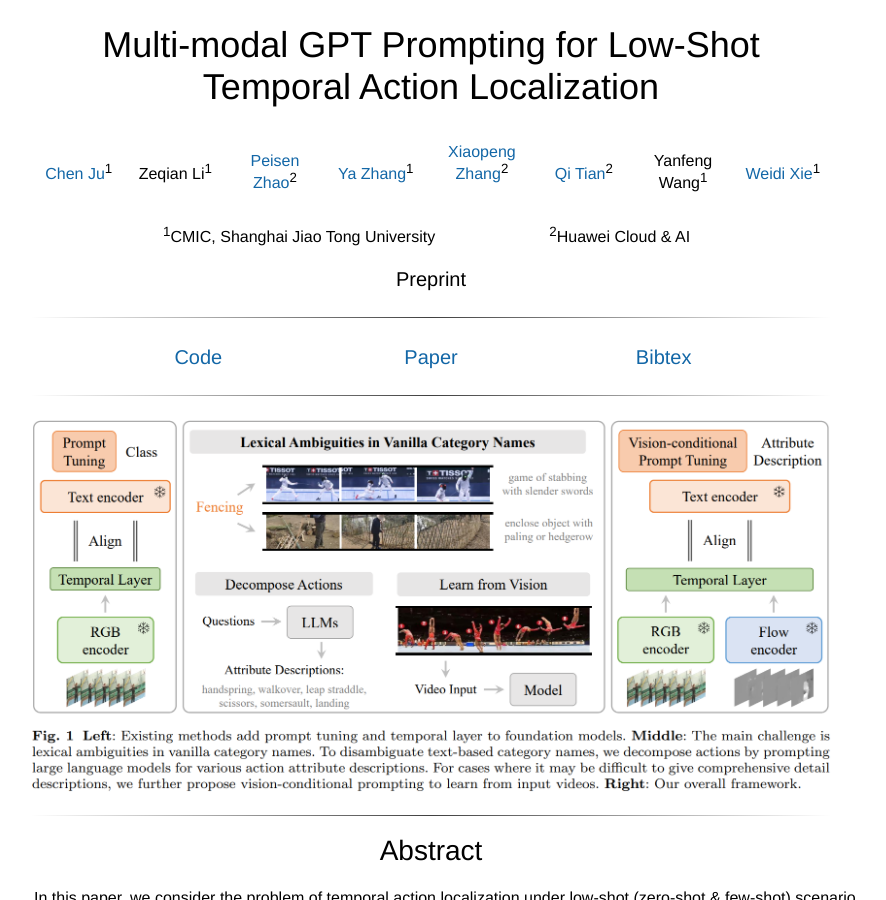
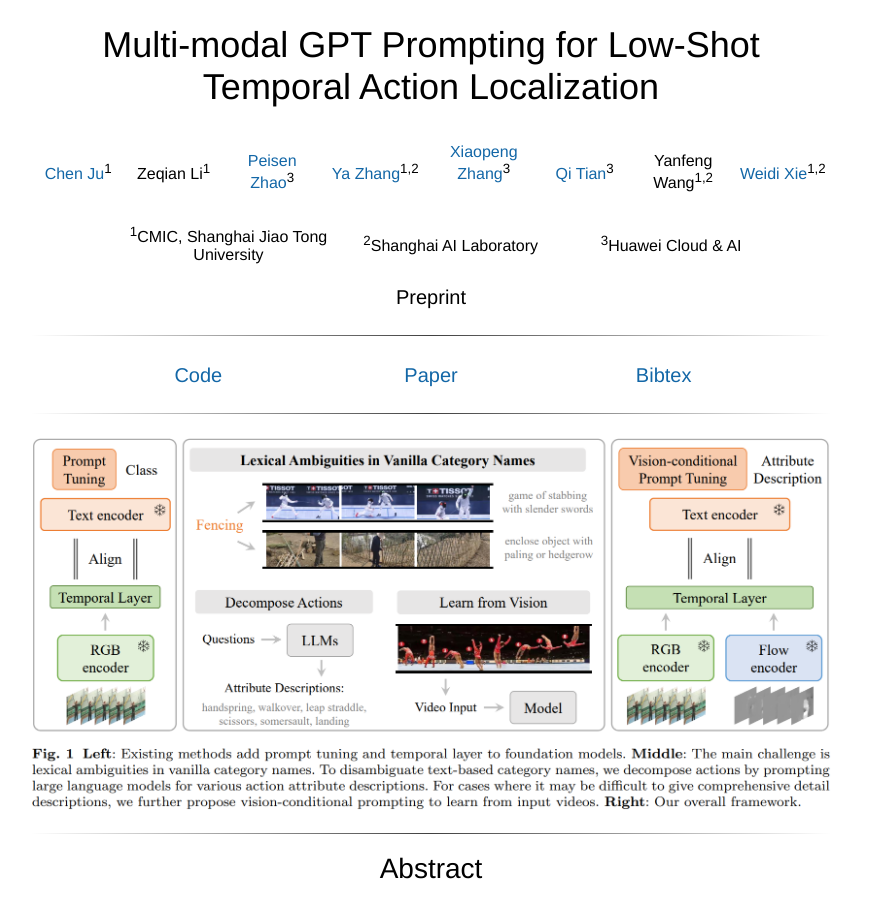
Before and after one commit to ju-chen/Voide1220.github.io, a Jekyll site: the page GPT_prompt/index.html, which Jekyll copies as it is, in a window 1280 px wide and 900 px high. Shown: the whole window, without its empty margins (209-1095 px from the left). Built offline with Jekyll 4.4.1, drawn with Linux system fonts in a browser that asks for light colours; some web fonts are replaced.

Commit message:
Update index.html

```diff
--- a/GPT_prompt/index.html
+++ b/GPT_prompt/index.html
@@ -187,19 +187,19 @@
                 </td>
                     <td align="center" width="160px">
               <center>
-                <span style="font-size:16px"><a href="https://scholar.google.com.hk/citations?user=hCr8Km8AAAAJ&hl=zh-CN&oi=ao">Peisen Zhao</a><sup>2</sup></span>
+                <span style="font-size:16px"><a href="https://scholar.google.com.hk/citations?user=hCr8Km8AAAAJ&hl=zh-CN&oi=ao">Peisen Zhao</a><sup>3</sup></span>
                 </center>
 
                 </td>
                     <td align="center" width="160px">
 	            <center>
-                <span style="font-size:16px"><a href="https://mediabrain.sjtu.edu.cn/yazhang/">Ya Zhang</a><sup>1</sup></span>
+                <span style="font-size:16px"><a href="https://mediabrain.sjtu.edu.cn/yazhang/">Ya Zhang</a><sup>1,2</sup></span>
                 </center>
 
                 </td>
                     <td align="center" width="160px">
               <center>
-                <span style="font-size:16px"><a href="https://scholar.google.com.hk/citations?user=Ud6aBAcAAAAJ&hl=zh-CN&oi=ao">Xiaopeng Zhang</a><sup>2</sup></span>
+                <span style="font-size:16px"><a href="https://scholar.google.com.hk/citations?user=Ud6aBAcAAAAJ&hl=zh-CN&oi=ao">Xiaopeng Zhang</a><sup>3</sup></span>
                 </center>
 
 		<br/>
@@ -207,19 +207,19 @@
                 </td>
                     <td align="center" width="160px">
               <center>
-                <span style="font-size:16px"><a href="https://scholar.google.com.hk/citations?user=61b6eYkAAAAJ&hl=zh-CN">Qi Tian</a><sup>2</sup></span>
+                <span style="font-size:16px"><a href="https://scholar.google.com.hk/citations?user=61b6eYkAAAAJ&hl=zh-CN">Qi Tian</a><sup>3</sup></span>
                 </center>
 
 		</td>
                     <td align="center" width="160px">
               <center>
-                <span style="font-size:16px">Yanfeng Wang<sup>1</sup></span>
+                <span style="font-size:16px">Yanfeng Wang<sup>1,2</sup></span>
                 </center>
 
                 </td>
                     <td align="center" width="160px">
               <center>
-                <span style="font-size:16px"><a href="https://weidixie.github.io/">Weidi Xie</a><sup>1</sup></span>
+                <span style="font-size:16px"><a href="https://weidixie.github.io/">Weidi Xie</a><sup>1,2</sup></span>
                 </center>
             </tr>
 
@@ -239,7 +239,12 @@
                 </td>
                     <td align="center" width="300px">
               <center>
-                    <span style="font-size:16px"><sup>2</sup>Huawei Cloud & AI</span>
+                    <span style="font-size:16px"><sup>2</sup>Shanghai AI Laboratory</span>
+                </center>
+                </td>
+                    <td align="center" width="300px">
+              <center>
+                    <span style="font-size:16px"><sup>3</sup>Huawei Cloud & AI</span>
                 </center>
                 </td>
         </tr></tbody></table>
```
